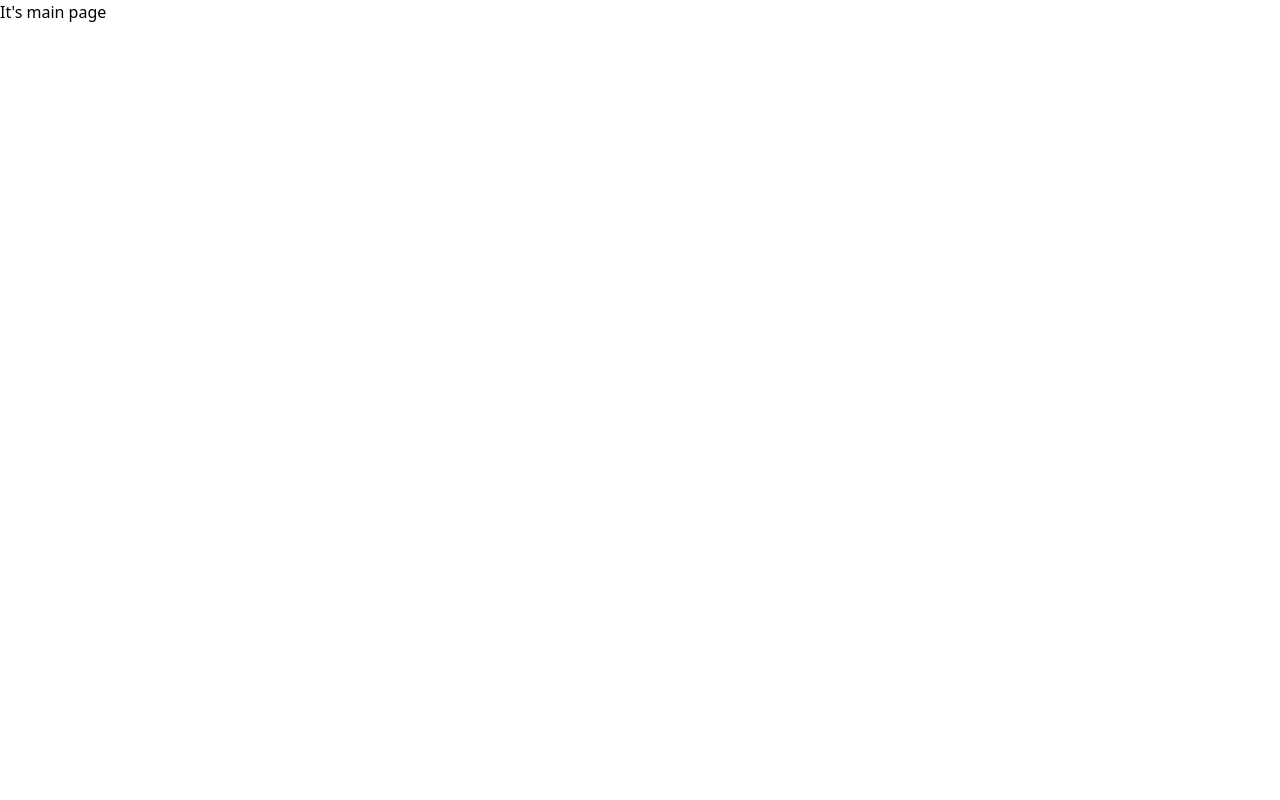
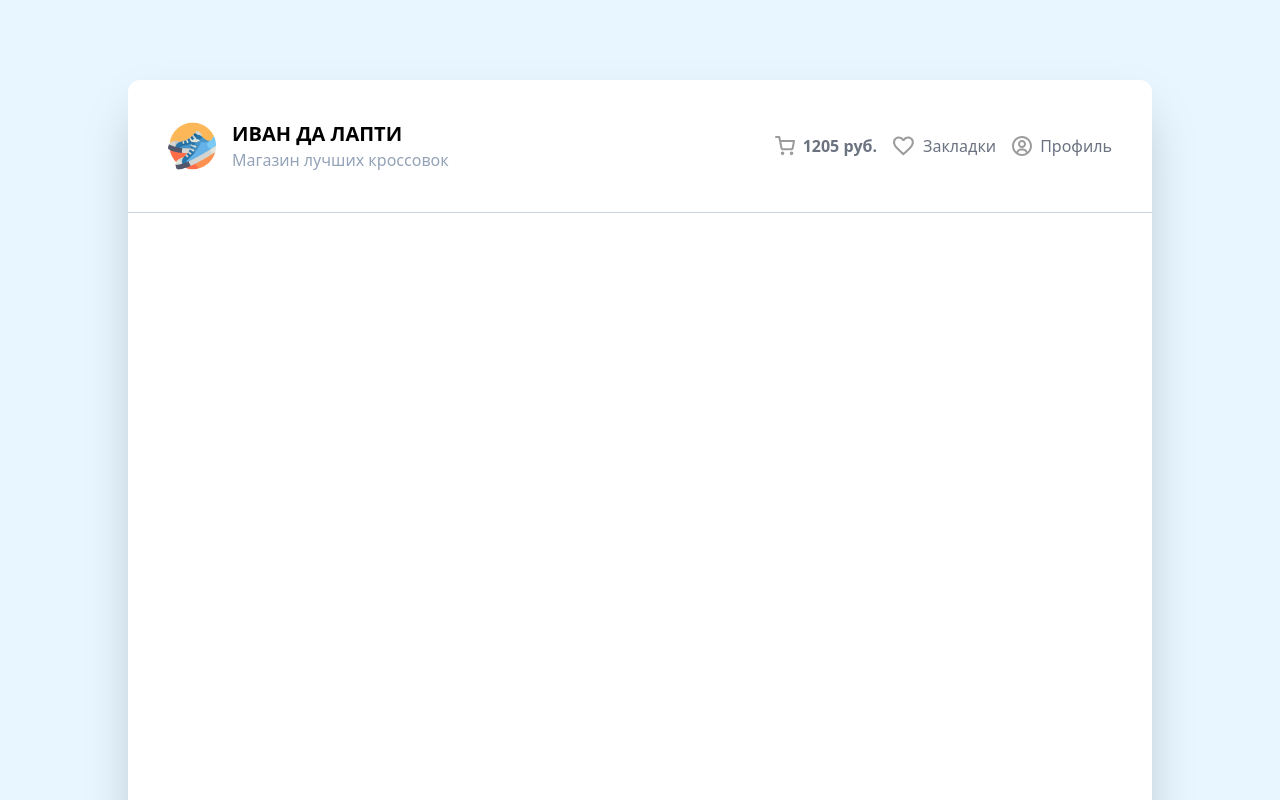
Before and after one commit to mrxyrma/sneakers, a Vue app: page / in a window 1280 px wide. Shown: the top 800 px of the page. Built offline with nearby package versions, Linux system fonts and the light colour scheme.

Commit message:
style: сверстать хедер

```diff
--- a/src/app/main.css
+++ b/src/app/main.css
@@ -1,3 +1,7 @@
 @tailwind base;
 @tailwind components;
 @tailwind utilities;
+
+body {
+    background-color: #E7F6FF;
+}
--- a/src/pages/main-page/main-page.vue
+++ b/src/pages/main-page/main-page.vue
@@ -1,7 +1,9 @@
 <script setup lang="ts">
-
+  import { AppHeader } from '@/shared/app-header';
 </script>
 
 <template>
-  <h1>It's main page</h1>
+  <main class="mx-auto rounded-xl shadow-2xl h-screen w-4/5 bg-white my-20">
+    <app-header />
+  </main>
 </template>
--- /dev/null
+++ b/src/shared/app-header/app-header.vue
@@ -0,0 +1,31 @@
+<script setup lang="ts"></script>
+
+<template>
+  <header class="border-b border-b-slate-300 flex justify-between p-10">
+    <div class="flex items-center gap-4">
+      <img
+        src="/logo.png"
+        alt="Логотип магазина"
+        class="w-12"
+      />
+      <div>
+        <h1 class="uppercase font-bold text-xl">Иван да лапти</h1>
+        <p class="text-slate-400">Магазин лучших кроссовок</p>
+      </div>
+    </div>
+    <ul class="flex items-center gap-4">
+      <li class="flex gap-2 cursor-pointer text-gray-500 hover:text-black">
+        <img src="/cart.svg" />
+        <b>1205 руб.</b>
+      </li>
+      <li class="flex gap-2 cursor-pointer text-gray-500 hover:text-black">
+        <img src="/heart.svg" />
+        <span>Закладки</span>
+      </li>
+      <li class="flex gap-2 cursor-pointer text-gray-500 hover:text-black">
+        <img src="/profile.svg" />
+        <span>Профиль</span>
+      </li>
+    </ul>
+  </header>
+</template>
--- /dev/null
+++ b/src/shared/app-header/index.ts
@@ -0,0 +1 @@
+export { default as AppHeader } from './app-header.vue';
```
